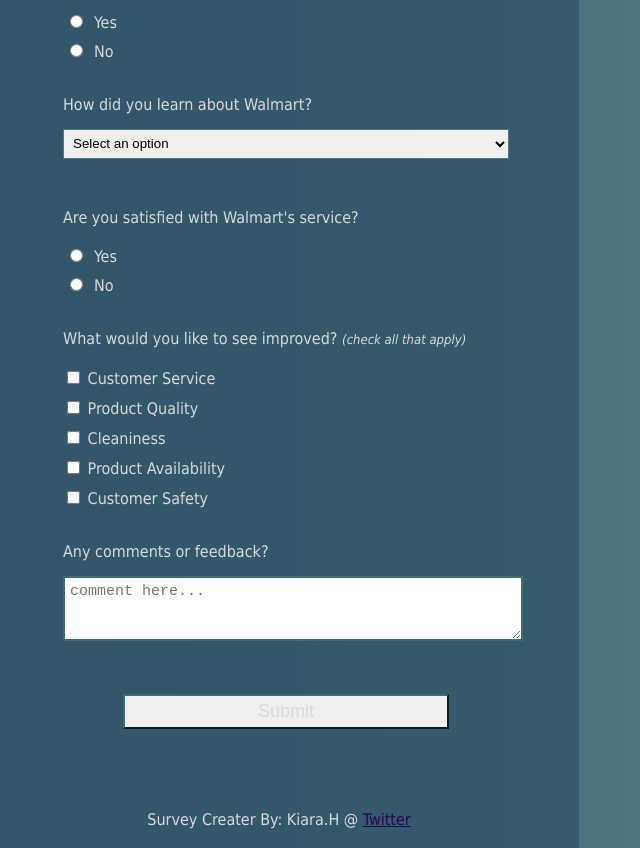
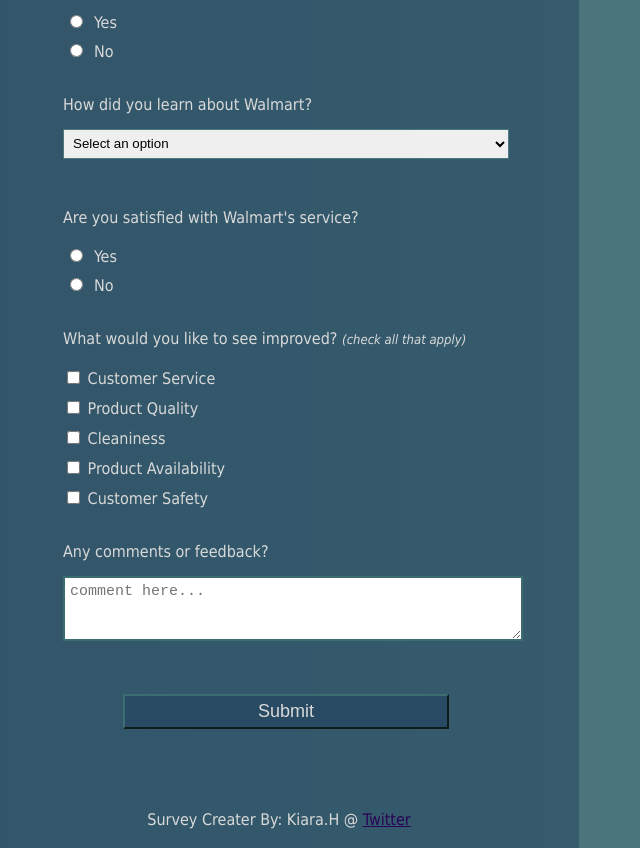
Before and after one commit to kxtara/Survey, a plain HTML site: page index.html in a window 1280 px wide. Shown: the part 609-1457 px from the top of the page, without its empty margins (361-1001 px from the left). Drawn offline with Linux system fonts and the light colour scheme.

Commit message:
Update styles.css

```diff
--- a/styles.css
+++ b/styles.css
@@ -54,7 +54,7 @@
     height:35px;
     margin-bottom:60px;
     color:rgb(217,217,217);
-    background-color:284b63;
+    background-color:rgb(40,75,99);
     font-size:18px;
     border-color:rgba(60,110,113,100%);
 
```
